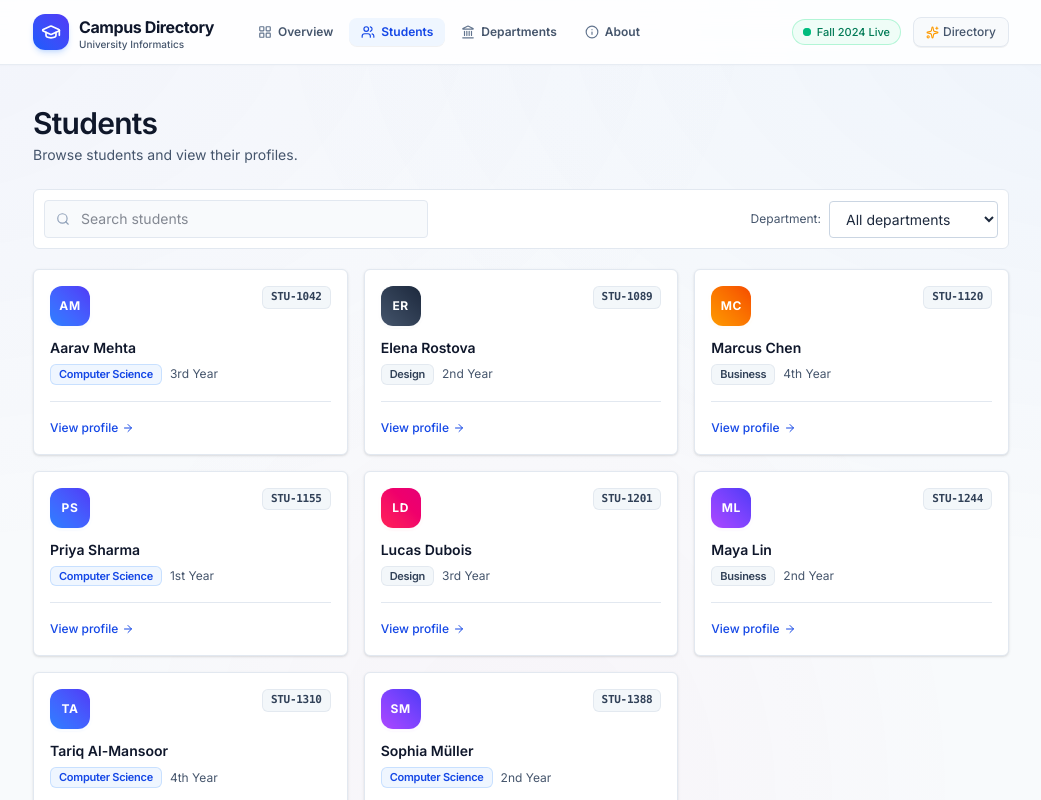
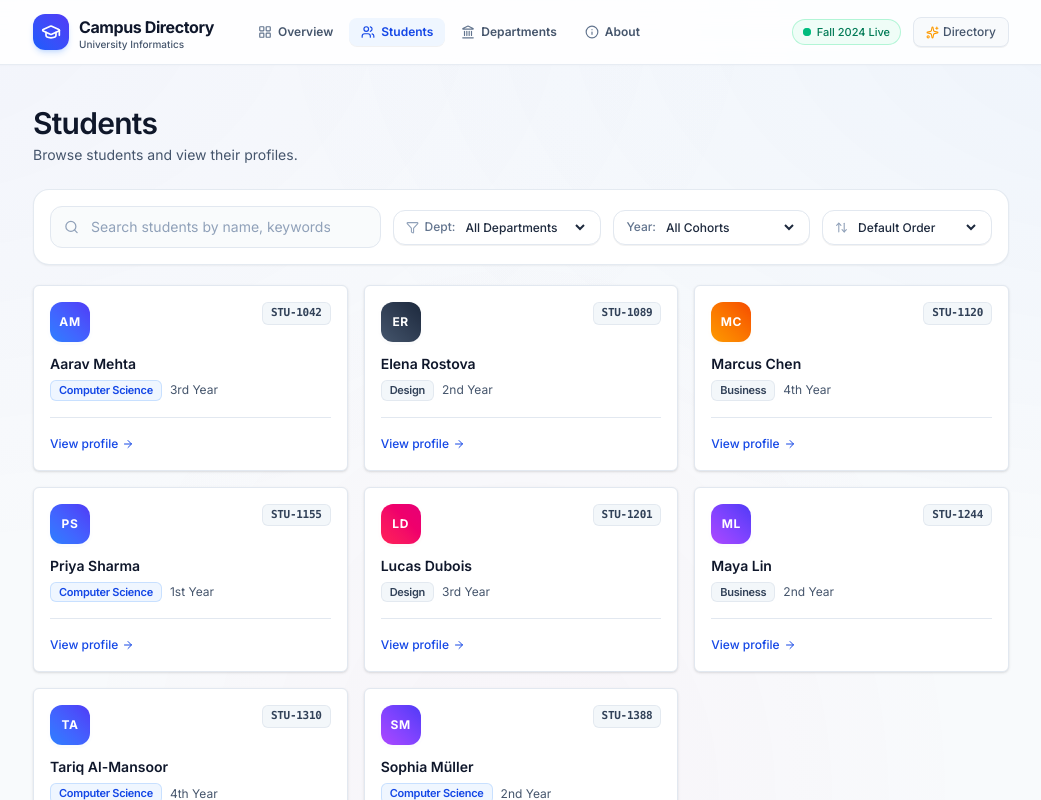
Before and after one commit to nishit546/Student_directory_nextjs, a Next.js app: page /students in a window 1280 px wide. Shown: the top 800 px of the page, without its empty margins (119-1160 px from the left). Built offline with nearby package versions, Linux system fonts and the light colour scheme.

Commit message:
feat(filters): add year cohort filtering, multi-sort options, reset button, and filter chips

```diff
--- a/src/components/StudentFilters.tsx
+++ b/src/components/StudentFilters.tsx
@@ -2,13 +2,24 @@
 
 import { useRef } from "react";
 import { usePathname, useRouter, useSearchParams } from "next/navigation";
-import { Search } from "lucide-react";
+import { Search, X, Filter, ArrowUpDown } from "lucide-react";
 
-export default function StudentFilters({ departments }: { departments: { slug: string; name: string }[] }) {
+export default function StudentFilters({
+  departments,
+}: {
+  departments: { slug: string; name: string }[];
+}) {
   const router = useRouter();
   const pathname = usePathname();
   const params = useSearchParams();
   const timer = useRef<ReturnType<typeof setTimeout> | undefined>(undefined);
+
+  const query = params.get("q") ?? "";
+  const selectedDept = params.get("department") ?? "";
+  const selectedYear = params.get("year") ?? "";
+  const selectedSort = params.get("sort") ?? "";
+
+  const hasActiveFilters = Boolean(query || selectedDept || selectedYear || selectedSort);
 
   function update(key: string, value: string, delay = 0) {
     clearTimeout(timer.current);
@@ -16,32 +27,51 @@ export default function StudentFilters({ departments }: { departments: { slug: s
       const next = new URLSearchParams(params.toString());
       if (value) next.set(key, value);
       else next.delete(key);
-      next.delete("page"); // go back to page 1 whenever filters change
+      next.delete("page"); // reset to page 1 on filter changes
       const qs = next.toString();
       router.replace(qs ? `${pathname}?${qs}` : pathname);
     }, delay);
   }
 
+  function clearAll() {
+    router.replace(pathname);
+  }
+
   return (
-    <div className="flex flex-wrap items-center justify-between gap-3 rounded-md border border-slate-200 bg-white p-2.5">
-      <label className="relative min-w-[220px] flex-1 sm:max-w-sm">
-        <Search size={14} className="absolute left-3 top-1/2 -translate-y-1/2 text-slate-400" />
+    <div className="rounded-2xl border border-slate-200/90 bg-white p-4 shadow-xs">
+      <div className="flex flex-wrap items-center gap-3">
+        {/* Search Input */}
+        <div className="relative min-w-[240px] flex-1">
+          <Search size={15} className="absolute left-3.5 top-1/2 -translate-y-1/2 text-slate-400" />
           <input
             type="search"
-          placeholder="Search students"
-          defaultValue={params.get("q") ?? ""}
+            placeholder="Search students by name, keywords..."
+            defaultValue={query}
             onChange={(e) => update("q", e.target.value, 250)}
-          className="w-full rounded border border-slate-200 bg-slate-50 py-2 pl-9 pr-3 text-sm outline-none focus:border-blue-500 focus:bg-white"
+            className="w-full rounded-xl border border-slate-200 bg-slate-50/80 py-2.5 pl-10 pr-9 text-xs sm:text-sm text-slate-800 placeholder-slate-400 outline-none focus:border-blue-500 focus:bg-white focus:ring-4 focus:ring-blue-500/10 transition-all"
           />
-      </label>
-      <label className="flex items-center gap-2 text-xs text-slate-600">
-        Department:
+          {query && (
+            <button
+              onClick={() => update("q", "")}
+              className="absolute right-3 top-1/2 -translate-y-1/2 rounded-full p-0.5 text-slate-400 hover:bg-slate-200 hover:text-slate-600 transition-colors"
+              title="Clear search"
+            >
+              <X size={14} />
+            </button>
+          )}
+        </div>
+
+        {/* Department Filter */}
+        <div className="flex items-center gap-1.5">
+          <label className="flex items-center gap-1.5 rounded-xl border border-slate-200 bg-white px-3 py-2 text-xs font-medium text-slate-700 shadow-2xs hover:border-slate-300 transition-colors">
+            <Filter size={13} className="text-slate-400" />
+            <span className="hidden sm:inline text-slate-500">Dept:</span>
             <select
-          defaultValue={params.get("department") ?? ""}
+              value={selectedDept}
               onChange={(e) => update("department", e.target.value)}
-          className="rounded border border-slate-300 bg-white px-3 py-2 text-sm text-slate-800 outline-none focus:border-blue-500"
+              className="bg-transparent font-medium text-slate-800 outline-none cursor-pointer"
             >
-          <option value="">All departments</option>
+              <option value="">All Departments</option>
               {departments.map((d) => (
                 <option key={d.slug} value={d.slug}>
                   {d.name}
@@ -50,5 +80,93 @@ export default function StudentFilters({ departments }: { departments: { slug: s
             </select>
           </label>
         </div>
+
+        {/* Study Year Filter */}
+        <div className="flex items-center gap-1.5">
+          <label className="flex items-center gap-1.5 rounded-xl border border-slate-200 bg-white px-3 py-2 text-xs font-medium text-slate-700 shadow-2xs hover:border-slate-300 transition-colors">
+            <span className="text-slate-500">Year:</span>
+            <select
+              value={selectedYear}
+              onChange={(e) => update("year", e.target.value)}
+              className="bg-transparent font-medium text-slate-800 outline-none cursor-pointer"
+            >
+              <option value="">All Cohorts</option>
+              <option value="1">Year 1 (Freshman)</option>
+              <option value="2">Year 2 (Sophomore)</option>
+              <option value="3">Year 3 (Junior)</option>
+              <option value="4">Year 4 (Senior)</option>
+            </select>
+          </label>
+        </div>
+
+        {/* Sort Filter */}
+        <div className="flex items-center gap-1.5">
+          <label className="flex items-center gap-1.5 rounded-xl border border-slate-200 bg-white px-3 py-2 text-xs font-medium text-slate-700 shadow-2xs hover:border-slate-300 transition-colors">
+            <ArrowUpDown size={13} className="text-slate-400" />
+            <select
+              value={selectedSort}
+              onChange={(e) => update("sort", e.target.value)}
+              className="bg-transparent font-medium text-slate-800 outline-none cursor-pointer"
+            >
+              <option value="">Default Order</option>
+              <option value="name-asc">Name (A → Z)</option>
+              <option value="name-desc">Name (Z → A)</option>
+              <option value="year-asc">Cohort (1st → 4th)</option>
+              <option value="year-desc">Cohort (4th → 1st)</option>
+            </select>
+          </label>
+        </div>
+
+        {/* Clear All Filters Button */}
+        {hasActiveFilters && (
+          <button
+            onClick={clearAll}
+            className="flex items-center gap-1 rounded-xl border border-rose-200 bg-rose-50 px-3 py-2 text-xs font-semibold text-rose-700 hover:bg-rose-100 transition-colors active:scale-95"
+          >
+            <X size={13} />
+            <span>Reset</span>
+          </button>
+        )}
+      </div>
+
+      {/* Active Filter Badges */}
+      {hasActiveFilters && (
+        <div className="mt-3 pt-3 border-t border-slate-100 flex flex-wrap items-center gap-2 text-xs">
+          <span className="text-slate-600 font-medium text-[11px]">Active Filters:</span>
+          {query && (
+            <span className="inline-flex items-center gap-1 rounded-full bg-blue-50 border border-blue-200 px-2.5 py-0.5 text-[11px] font-medium text-blue-700">
+              Query: &quot;{query}&quot;
+              <button onClick={() => update("q", "")} className="hover:text-blue-900">
+                <X size={11} />
+              </button>
+            </span>
+          )}
+          {selectedDept && (
+            <span className="inline-flex items-center gap-1 rounded-full bg-indigo-50 border border-indigo-200 px-2.5 py-0.5 text-[11px] font-medium text-indigo-700">
+              Dept: {departments.find((d) => d.slug === selectedDept)?.name ?? selectedDept}
+              <button onClick={() => update("department", "")} className="hover:text-indigo-900">
+                <X size={11} />
+              </button>
+            </span>
+          )}
+          {selectedYear && (
+            <span className="inline-flex items-center gap-1 rounded-full bg-emerald-50 border border-emerald-200 px-2.5 py-0.5 text-[11px] font-medium text-emerald-700">
+              Year {selectedYear}
+              <button onClick={() => update("year", "")} className="hover:text-emerald-900">
+                <X size={11} />
+              </button>
+            </span>
+          )}
+          {selectedSort && (
+            <span className="inline-flex items-center gap-1 rounded-full bg-amber-50 border border-amber-200 px-2.5 py-0.5 text-[11px] font-medium text-amber-700">
+              Sorted
+              <button onClick={() => update("sort", "")} className="hover:text-amber-900">
+                <X size={11} />
+              </button>
+            </span>
+          )}
+        </div>
+      )}
+    </div>
   );
 }
```
Lines whose indentation alone changed are shown as unchanged.
